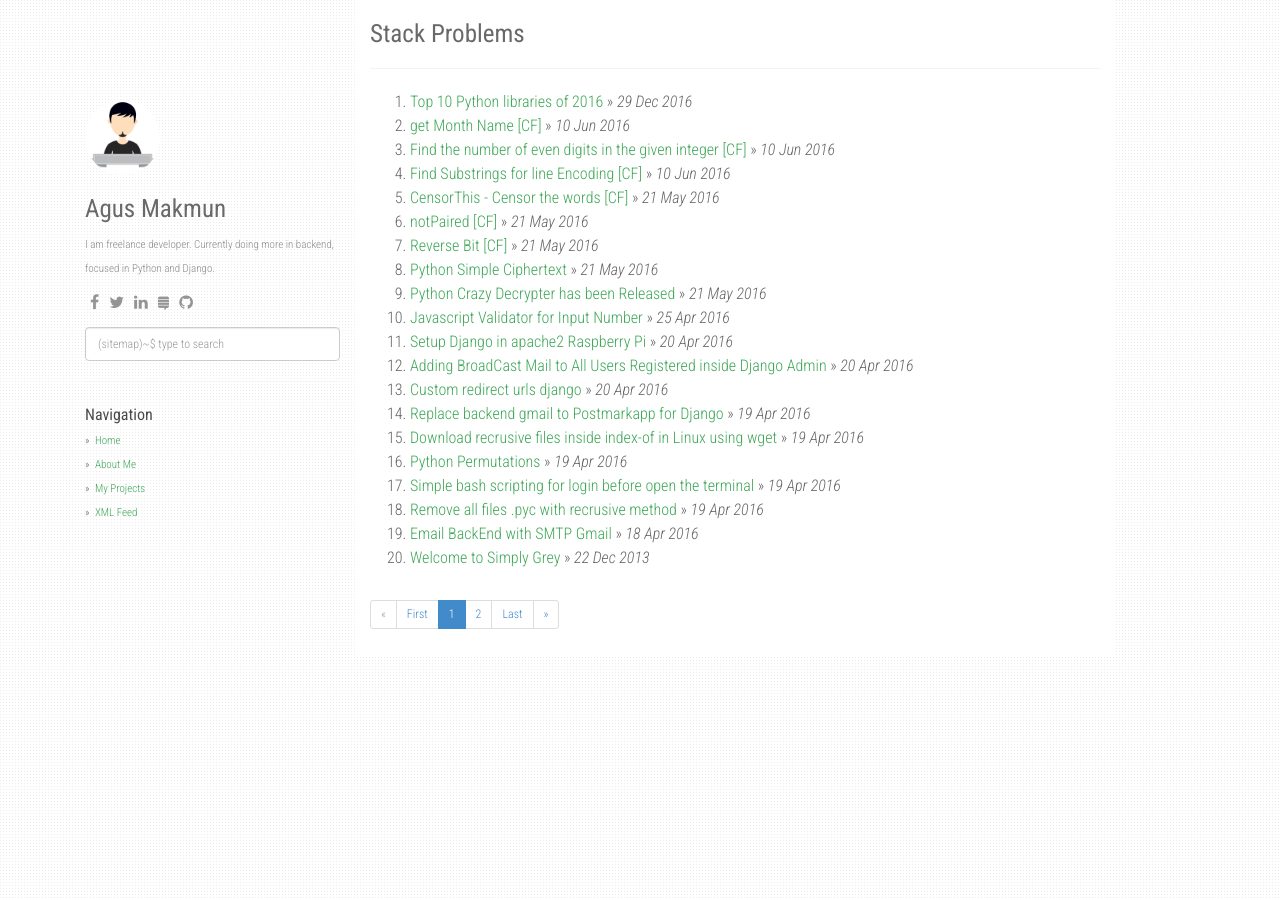
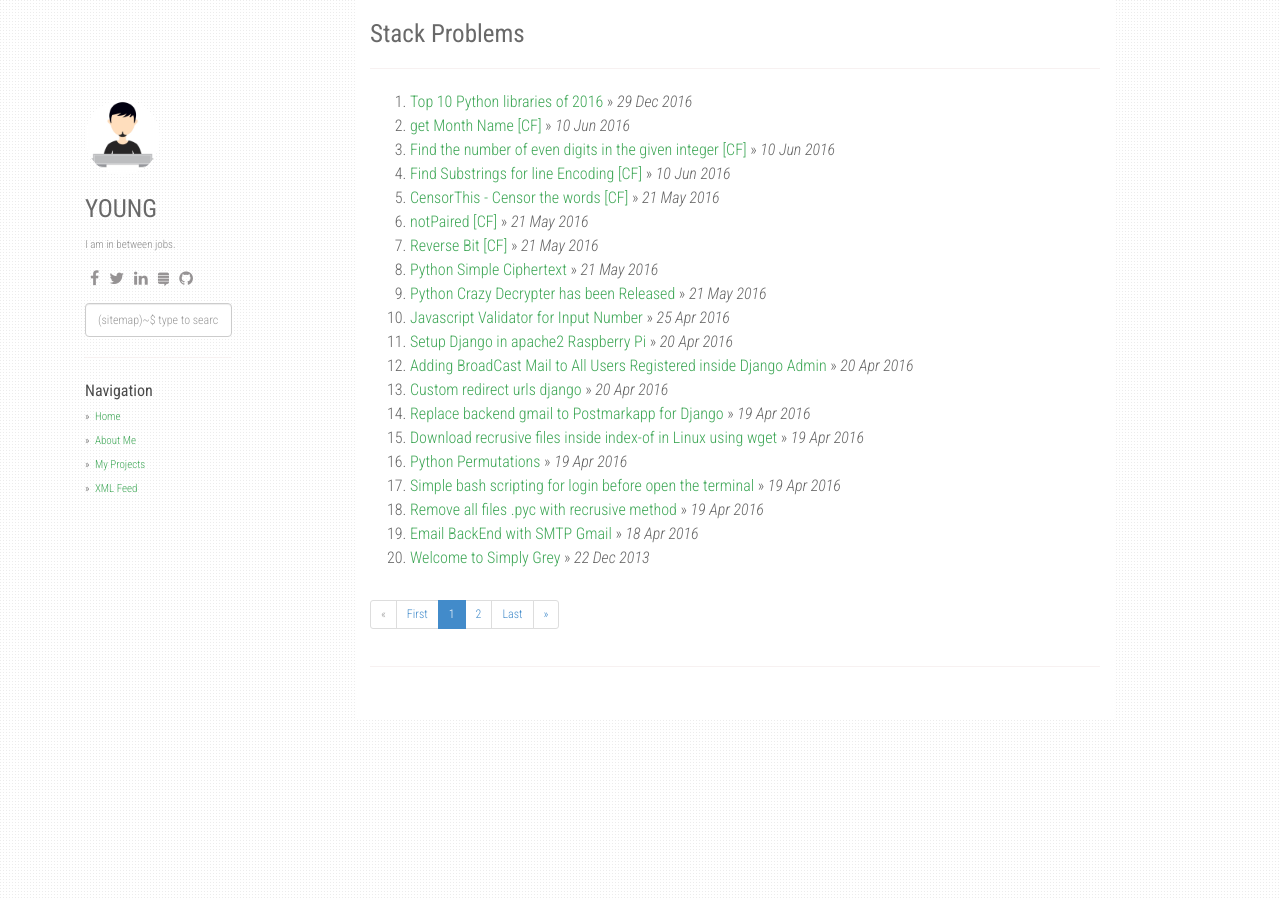
Before and after one commit to dev-docs/document, a Jekyll site: the page built from index.html, in a window 1280 px wide. Built offline with Jekyll 4.4.1, drawn with Linux system fonts in a browser that asks for light colours; nearby versions of some CDN libraries; the list of posts is cut into pages by our own code.

Commit message:
update
update

```diff
--- a/_config.yml
+++ b/_config.yml
@@ -1,8 +1,8 @@
 title: Stack Problems
 description: My Personal Stack Problems
-author: Agus Makmun
-github: https://github.com/agusmakmun
-about: I am freelance developer. Currently doing more in backend, focused in Python and Django.
+author: YOUNG
+github: https://dev-docs.github.io
+about: I am in between jobs.
 disqus_shortname: stackproblems
 google_analytics: UA-XXXXXXXX-Y
 avatar_url: /static/img/avatar.jpg
--- a/_layouts/default.html
+++ b/_layouts/default.html
@@ -145,8 +145,9 @@ layout: compress
       </div>
       <div class="col-sm-8 col-offset-1 main-layout">
         {{ content }}
+
+        <footer>
 <!--
-        <footer>
           &copy; {{ site.author }}
           {% if site.github %}
             - <a href="{{ site.github }}">{{ site.github }}</a> - Powered by Jekyll.
@@ -155,9 +156,11 @@ layout: compress
             <iframe src="https://ghbtns.com/github-btn.html?user=agusmakmun&repo=agusmakmun.github.io&type=star&count=true" frameborder="0" scrolling="0" width="85" height="20px"></iframe>
             <iframe src="https://ghbtns.com/github-btn.html?user=agusmakmun&repo=agusmakmun.github.io&type=fork&count=true" frameborder="0" scrolling="0" width="85" height="20px"></iframe>
           </div>
+
+ -->
         </footer>
 
- -->      </div>
+      </div>
       <!-- end /.col-sm-8 -->
     </div>
     <!-- end /.container -->
```
